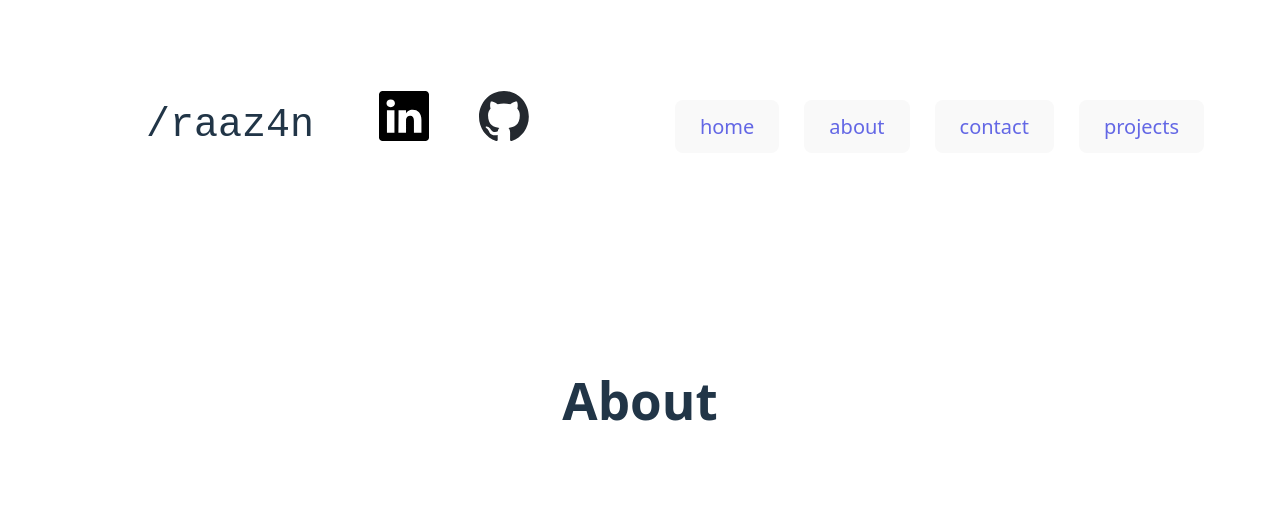
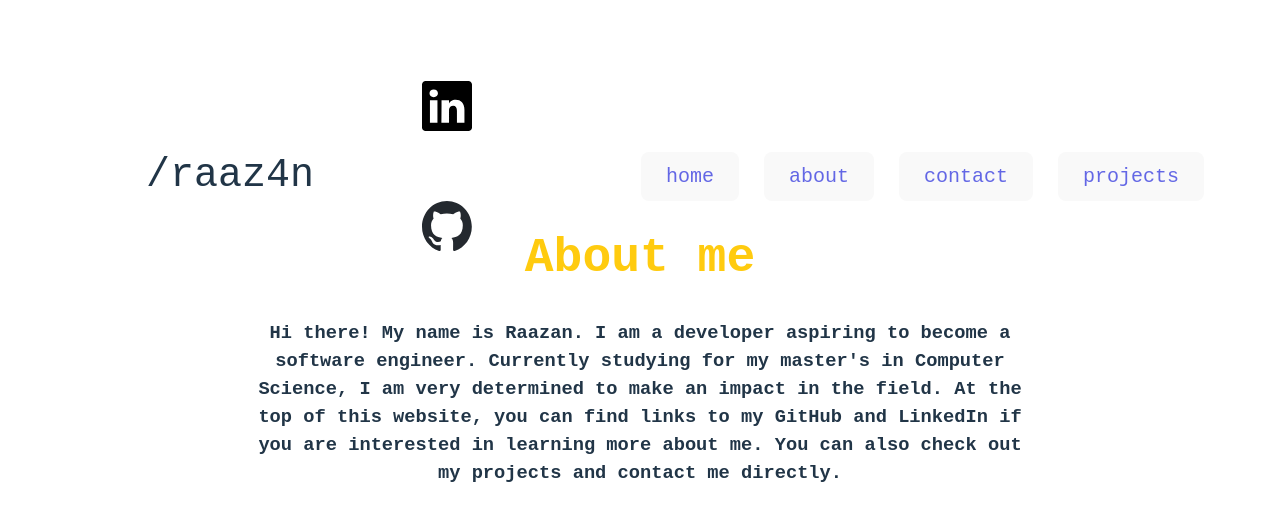
Before and after one commit to raaz4n/portfolio, a React (Vite) app: page /#/about in a window 1280 px wide. Shown: the top 520 px of the page. Built offline with nearby package versions, Linux system fonts and the light colour scheme; grey boxes are pictures that could not be loaded; a web font is replaced by a local one.

Commit message:
Updated about page

```diff
--- a/src/App.css
+++ b/src/App.css
@@ -29,6 +29,24 @@
   align-items: center;
   padding: 1em;
   justify-content: space-between;
+}
+
+.pagetitle {
+  position: absolute;
+  top: 200px;
+  left: 0px;
+  right: 0px;
+  font-size: 15px;
+  color:#ffcb0f;
+}
+
+.pagedesc {
+  position: absolute;
+  top: 300px;
+  left: 250px;
+  right: 250px;
+  align-items: center;
+  display: flex;
 }
 
 .sections {
--- a/src/components/Navbar.jsx
+++ b/src/components/Navbar.jsx
@@ -27,16 +27,16 @@ export function Navbar() {
             </div>
             <div className = "sections">
                 <Link to="/">
-                    <button className = "txtColor">home</button>
+                    <button className = "txtColor google-sans">home</button>
                 </Link>
                 <Link to="/about">
-                    <button className = "txtColor">about</button>
+                    <button className = "txtColor google-sans">about</button>
                 </Link>
                 <Link to="/contact">
-                    <button className = "txtColor">contact</button>
+                    <button className = "txtColor google-sans">contact</button>
                 </Link>
                 <Link to="/projects">
-                    <button className = "txtColor">projects</button>
+                    <button className = "txtColor google-sans">projects</button>
                 </Link>
             </div>
         </header>
--- a/src/pages/about.jsx
+++ b/src/pages/about.jsx
@@ -1,7 +1,18 @@
 export function About() {
     return(
         <>
-            <h1>About</h1>
+            <div className = "google-sans pagetitle">
+                <h1>About me</h1>
+            </div>
+            <div className = "google-sans pagedesc">
+                <h3>
+                    Hi there! My name is Raazan. I am a developer aspiring to become
+                    a software engineer. Currently studying for my master's in Computer Science,
+                    I am very determined to make an impact in the field. At the top of this website,
+                    you can find links to my GitHub and LinkedIn if you are interested in learning
+                    more about me. You can also check out my projects and contact me directly.
+                </h3>
+            </div>
         </>
     )
 }
```
Also changed, not shown: src/pages/home.jsx (+8 -0 lines).
